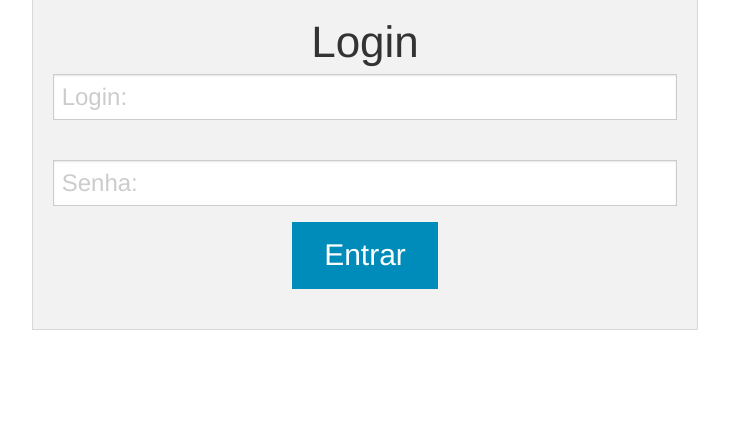
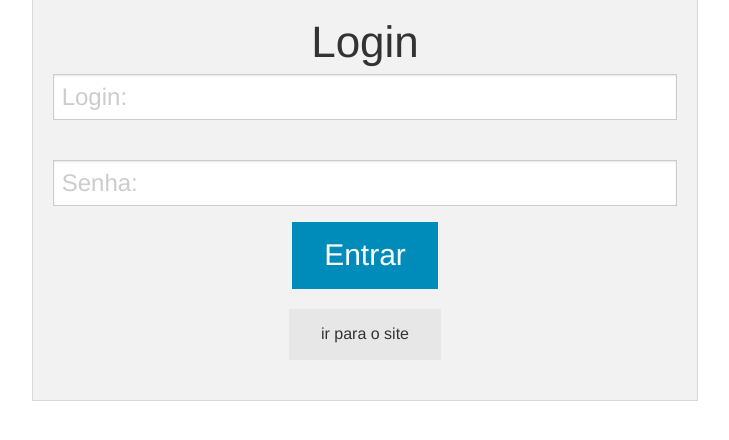
Before and after one commit to gbo42/fontus, a PHP site: page /login.php?erro=1 in a window 1280 px wide. Shown: the part 70-510 px from the top of the page, without its empty margins (275-1004 px from the left). Run offline with PHP 8.4, Linux system fonts and the light colour scheme.

Commit message:
index button

```diff
--- a/login.php
+++ b/login.php
@@ -29,6 +29,11 @@
             </div>
           </div>
         </form>
+          <div class="small-12 columns small-centered">
+            <a href="fontus.pe.hu" class="button secondary">
+              ir para o site
+            </a>
+          </div>
       </div>
     </div>
 
```
